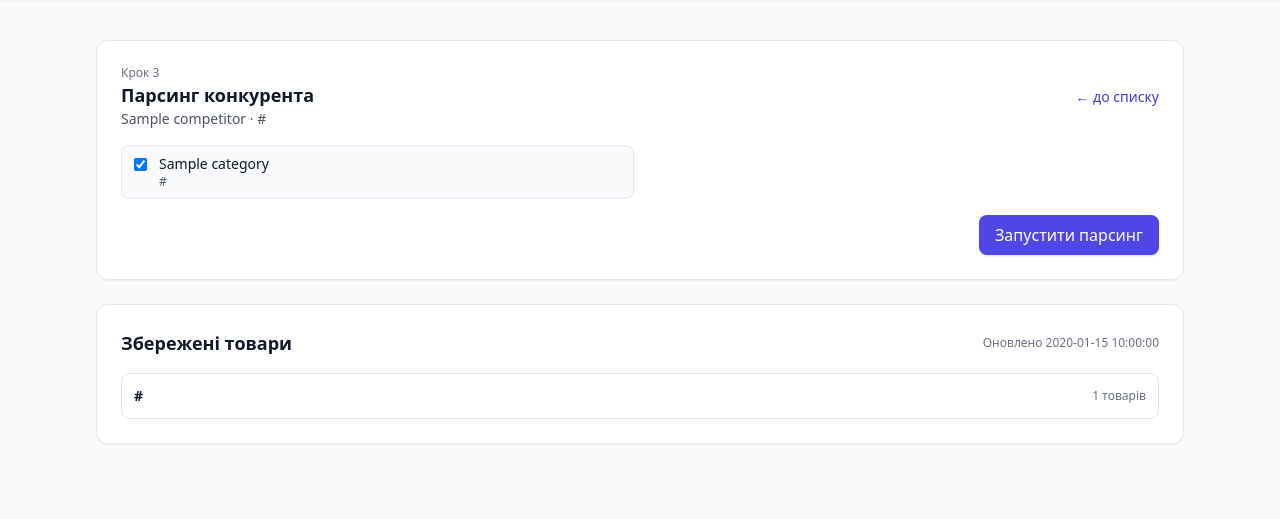
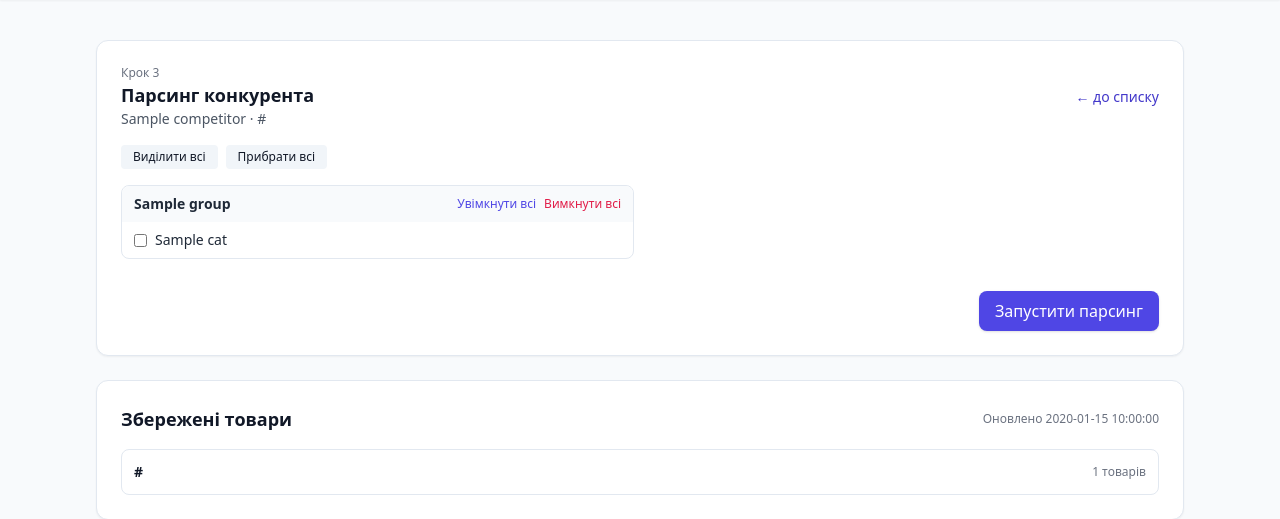
Before and after one commit to arsenskripka89-cmd/parserAItovar, a FastAPI app: template templates/competitor_parsing.html in a window 1280 px wide. Shown: the part 77-596 px from the top of the page. Run offline with FastAPI, Linux system fonts and the light colour scheme; the template is opened without the code that fills it: most values are stand-ins (such as "Sample title", 1, 10 or a date in 2020); some libraries are stand-ins or nearby versions.

Commit message:
Group competitor categories and add selection controls

```diff
--- a/main.py
+++ b/main.py
@@ -6,6 +6,7 @@ import uuid
 from datetime import datetime
 from pathlib import Path
 from typing import Any, Dict, List
+from urllib.parse import urlparse
 
 import pandas as pd
 from fastapi import FastAPI, Form, HTTPException, Request, UploadFile
@@ -170,6 +171,27 @@ def load_competitor_products(competitor_id: str) -> Dict[str, Any]:
     return load_json_file(get_products_path(competitor_id), {"categories": []})
 
 
+# --- Category helpers ---
+
+
+def group_categories(categories: List[Category]) -> List[Dict[str, Any]]:
+    groups: Dict[str, Dict[str, Any]] = {}
+    for cat in categories:
+        parsed = urlparse(cat.url)
+        parts = [p for p in parsed.path.strip("/").split("/") if p]
+
+        if parts and parts[0] in {"ru", "ua", "uk"}:
+            parts = parts[1:]
+
+        group_key = parts[0] if parts else "Інше"
+
+        if group_key not in groups:
+            groups[group_key] = {"group_name": group_key, "items": []}
+        groups[group_key]["items"].append(cat)
+
+    return list(groups.values())
+
+
 # --- Routes ---
 
 
@@ -270,6 +292,7 @@ async def competitor_parsing_page(request: Request, competitor_id: str, message:
         categories = await discover_categories(competitor.get("root_url", ""), rules)
     except Exception:
         categories = []
+    category_groups = group_categories(categories) if categories else []
     existing = load_competitor_products(competitor_id)
     return templates.TemplateResponse(
         "competitor_parsing.html",
@@ -277,7 +300,7 @@ async def competitor_parsing_page(request: Request, competitor_id: str, message:
             "request": request,
             "competitor": competitor,
             "rules": rules,
-            "categories": categories,
+            "category_groups": category_groups,
             "existing": existing,
             "message": message,
             "active_tab": "competitors",
--- a/templates/competitor_parsing.html
+++ b/templates/competitor_parsing.html
@@ -13,23 +13,55 @@
     {% if message == 'parsed' %}
       <div class="bg-emerald-50 border border-emerald-200 text-emerald-800 px-4 py-3 rounded-lg mb-3">Дані збережено.</div>
     {% endif %}
-    {% if not categories %}
+    {% if not category_groups %}
       <p class="text-sm text-gray-600">Не вдалося знайти категорії. Перевірте правила або URL.</p>
     {% else %}
     <form method="post" action="/competitor/{{ competitor.id }}/parsing" class="space-y-4">
+      <div class="flex gap-2 mb-3">
+        <button type="button" class="text-xs px-3 py-1 rounded bg-slate-100 hover:bg-slate-200"
+                onclick="toggleAllCategories(true)">
+          Виділити всі
+        </button>
+        <button type="button" class="text-xs px-3 py-1 rounded bg-slate-100 hover:bg-slate-200"
+                onclick="toggleAllCategories(false)">
+          Прибрати всі
+        </button>
+      </div>
       <div class="grid md:grid-cols-2 gap-3">
-        {% for category in categories %}
-        <label class="flex items-start gap-3 bg-slate-50 border border-slate-200 rounded-lg px-3 py-2 hover:border-indigo-300">
-          <input type="checkbox" name="category_urls" value="{{ category.url }}" class="mt-1" checked />
-          <div>
-            <p class="text-sm font-medium text-gray-900">{{ category.name }}</p>
-            <p class="text-xs text-gray-600 break-all">{{ category.url }}</p>
+        {% for group in category_groups %}
+          <div class="mb-4 border border-slate-200 rounded-lg">
+            <div class="flex items-center justify-between px-3 py-2 bg-slate-50 rounded-t-lg">
+              <div class="font-semibold text-sm text-gray-800">
+                {{ group.group_name }}
+              </div>
+              <div class="flex gap-2">
+                <button type="button" class="text-xs text-indigo-600 hover:underline"
+                        onclick="toggleGroup('{{ group.group_name }}', true)">
+                  Увімкнути всі
+                </button>
+                <button type="button" class="text-xs text-rose-600 hover:underline"
+                        onclick="toggleGroup('{{ group.group_name }}', false)">
+                  Вимкнути всі
+                </button>
+              </div>
+            </div>
+            <div class="px-3 py-2 space-y-1">
+              {% for cat in group.items %}
+                <label class="flex items-center gap-2 text-sm text-gray-800">
+                  <input type="checkbox"
+                         name="category_urls"
+                         value="{{ cat.url }}"
+                         class="rounded group-{{ group.group_name|replace(' ', '_') }}">
+                  <span>{{ cat.name }}</span>
+                </label>
+              {% endfor %}
+            </div>
           </div>
-        </label>
         {% endfor %}
       </div>
       <div class="flex justify-end">
-        <button type="submit" class="bg-indigo-600 text-white px-4 py-2 rounded-lg shadow hover:bg-indigo-700">Запустити парсинг</button>
+        <button type="submit" class="bg-indigo-600 text-white px-4 py-2 rounded-lg shadow hover:bg-indigo-700">Запустити парсинг
+</button>
       </div>
     </form>
     {% endif %}
@@ -58,4 +90,16 @@
     {% endif %}
   </div>
 </section>
+<script>
+  function toggleAllCategories(value) {
+    const checkboxes = document.querySelectorAll('input[type="checkbox"][name="category_urls"]');
+    checkboxes.forEach(cb => cb.checked = value);
+  }
+
+  function toggleGroup(groupName, value) {
+    const cls = 'group-' + groupName.replace(/\s+/g, '_');
+    const checkboxes = document.querySelectorAll('input[type="checkbox"].' + cls);
+    checkboxes.forEach(cb => cb.checked = value);
+  }
+</script>
 {% endblock %}
```
